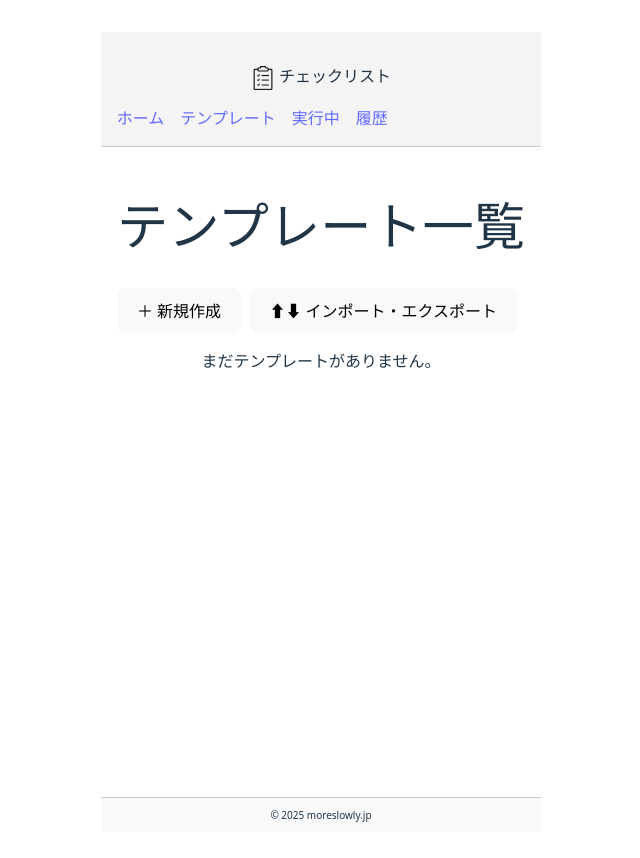
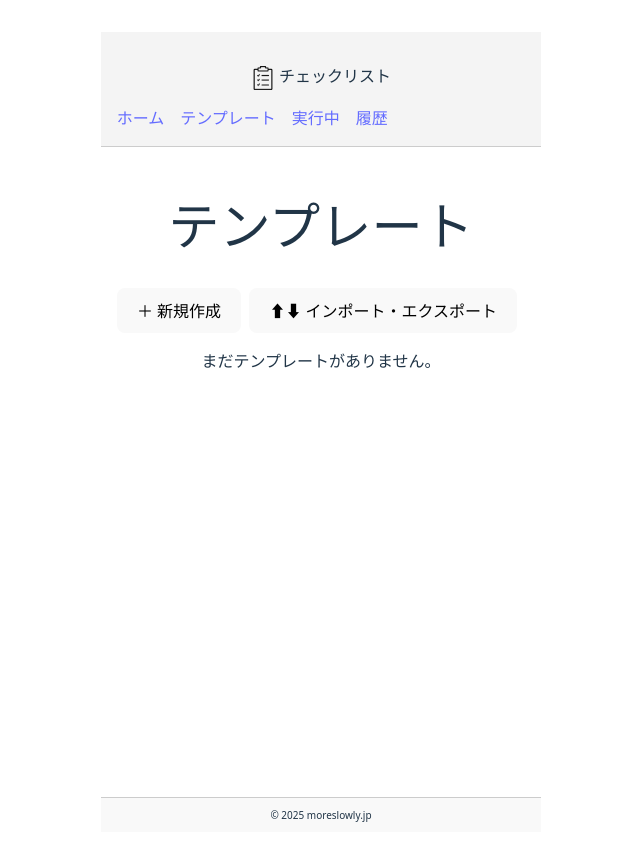
Before and after one commit to hgwr/check-list-app, a Vue app: page /masters in a window 1280 px wide. Shown: the top 858 px of the page, without its empty margins (319-959 px from the left). Built offline with nearby package versions, Linux system fonts and the light colour scheme.

Commit message:
用語の統一

```diff
--- a/src/pages/MasterListPage.vue
+++ b/src/pages/MasterListPage.vue
@@ -68,7 +68,7 @@ const startUsingChecklist = async (master: ChecklistMaster) => {
 
 <template>
   <div>
-    <h1>テンプレート一覧</h1>
+    <h1>テンプレート</h1>
 
     <div style="margin-bottom: 1rem;">
       <button @click="createNewMaster">＋ 新規作成</button>
```
